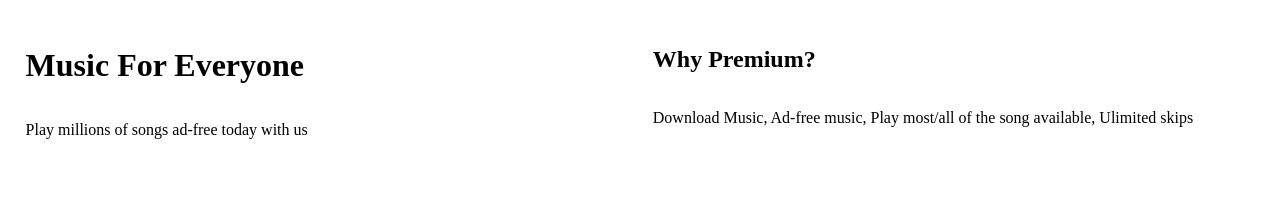
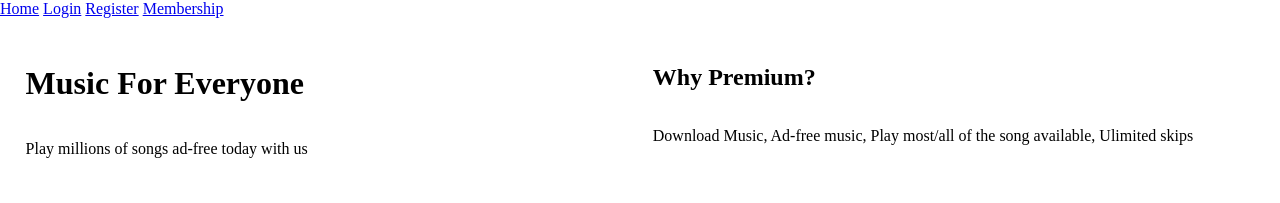
Before and after one commit to LeeZhenQuan/Anything-ID-Assignment2, a plain HTML site: page Home.html in a window 1280 px wide. Drawn offline with Linux system fonts and the light colour scheme.

Commit message:
added in nav bar

```diff
--- a/Home.html
+++ b/Home.html
@@ -9,7 +9,14 @@
     <link rel="stylesheet" href="style.css">
 </head>
 <body>
-    <header></header>
+    <header>
+        <nav class = "navdesign">
+          <a href="Home.html">Home</a>
+          <a href="index.html">Login</a>
+          <a href="RegisterPage.html">Register</a>
+          <a href="memebership.html">Membership</a>
+        </nav>
+        </header>
     <div class = "container1">
         <div class = "split1">
         <h1>Music For Everyone</h1>
```
Also changed, not shown: RegisterPage.html (+8 -1 lines), index.html (+8 -0 lines).
